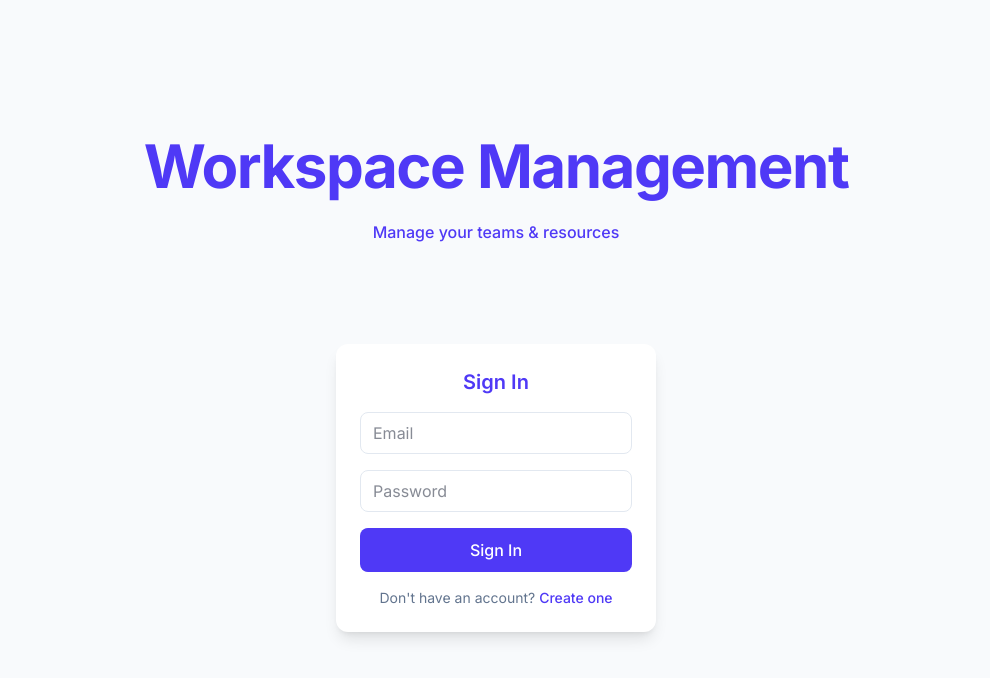
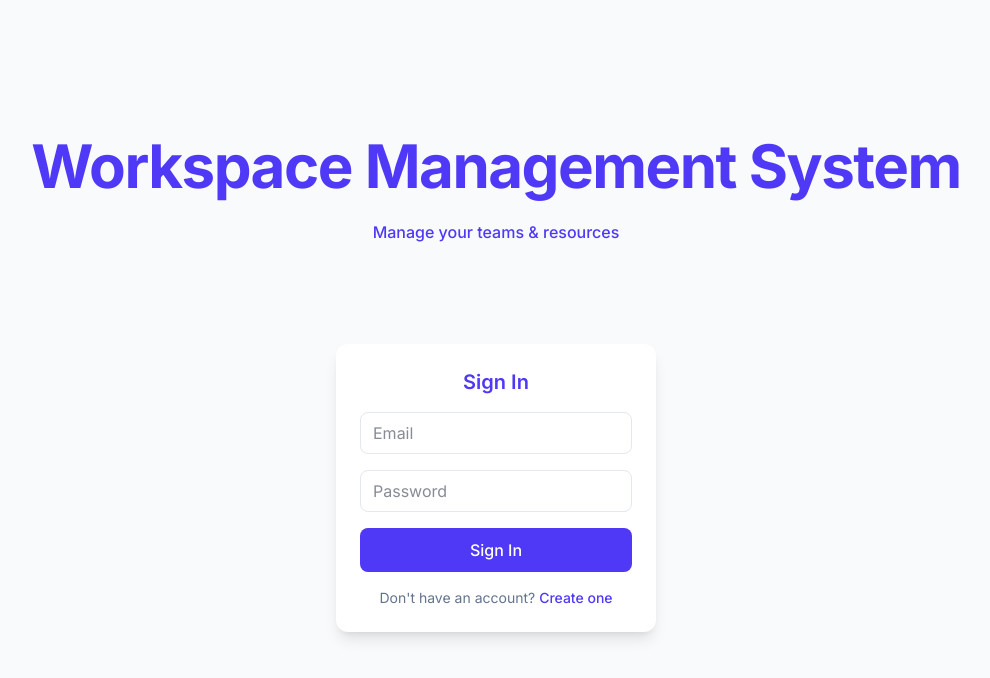
Before and after one commit to Nvafeomo/Workspace-Management-Capstone, a React (Vite) app in the folder workspace_ui/: page /login in a window 1280 px wide. Shown: the top 678 px of the page, without its empty margins (144-1134 px from the left). Built offline with nearby package versions, Linux system fonts and the light colour scheme; no server answers.

Commit message:
Update heading text to 'Workspace Management System'

```diff
--- a/workspace_ui/src/pages/Heading.tsx
+++ b/workspace_ui/src/pages/Heading.tsx
@@ -2,7 +2,7 @@
 export function Heading() {
     return (
       <h1 className="-mt-8 mb-6 text-indigo-600 text-6xl font-bold  tracking-tight text-center mb-6">
-        Workspace Management
+        Workspace Management System
       </h1>
     );
   }
```
